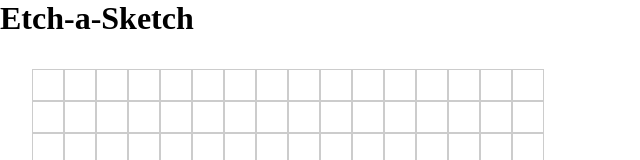
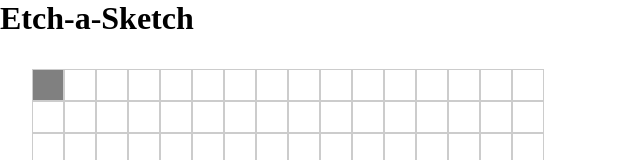
Before and after one commit to Sinixon/Etch-a-Sketch, a plain HTML site: page index.html in a window 1280 px wide. In both pictures the pointer is over the element 48 px from the left and 85 px from the top of the page. Shown: the top 160 px of the page, without its empty margins (0-640 px from the left). Drawn offline with Linux system fonts and the light colour scheme.

Commit message:
Add hover effect on grid item

```diff
--- a/style.css
+++ b/style.css
@@ -22,3 +22,7 @@
     height: 100%;
     /* Make each grid item fill the available height */
 }
+
+.grid-item:hover {
+    background-color: grey;
+}
```
